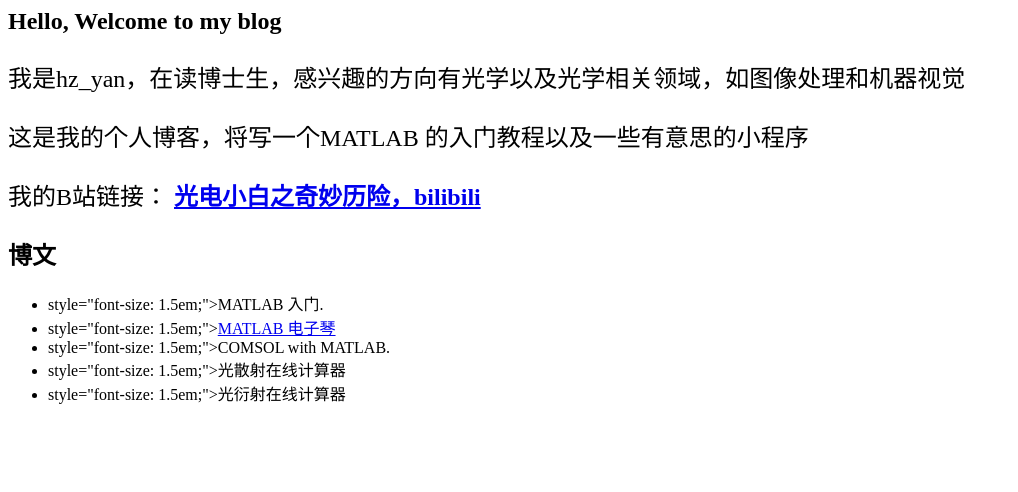
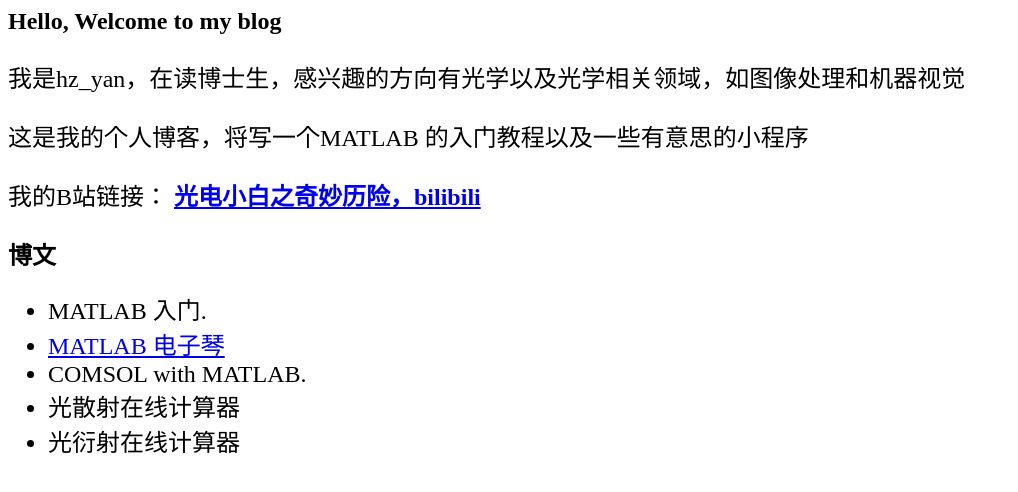
Before and after one commit to Hengzhe/hengzhe.github.io, a plain HTML site: page index.html in a window 1280 px wide. Shown: the whole page, without its empty margins (0-1018 px from the left). Drawn offline with Linux system fonts and the light colour scheme.

Commit message:
Update index.html

```diff
--- a/index.html
+++ b/index.html
@@ -8,9 +8,9 @@
 
 <h2>博文</h2>
 <ul>
-<li> style="font-size: 1.5em;">MATLAB 入门. </li>
-<li> style="font-size: 1.5em;"><a href="PianoMATLAB.html">MATLAB 电子琴 </a> </li>
-  <li> style="font-size: 1.5em;">COMSOL with MATLAB. </li>
-<li> style="font-size: 1.5em;">光散射在线计算器 </li>
-<li> style="font-size: 1.5em;">光衍射在线计算器 </li>
+<li style="font-size: 1.5em;">MATLAB 入门. </li>
+<li style="font-size: 1.5em;"><a href="PianoMATLAB.html">MATLAB 电子琴 </a> </li>
+  <li style="font-size: 1.5em;">COMSOL with MATLAB. </li>
+<li style="font-size: 1.5em;">光散射在线计算器 </li>
+<li style="font-size: 1.5em;">光衍射在线计算器 </li>
   </ul>
```
